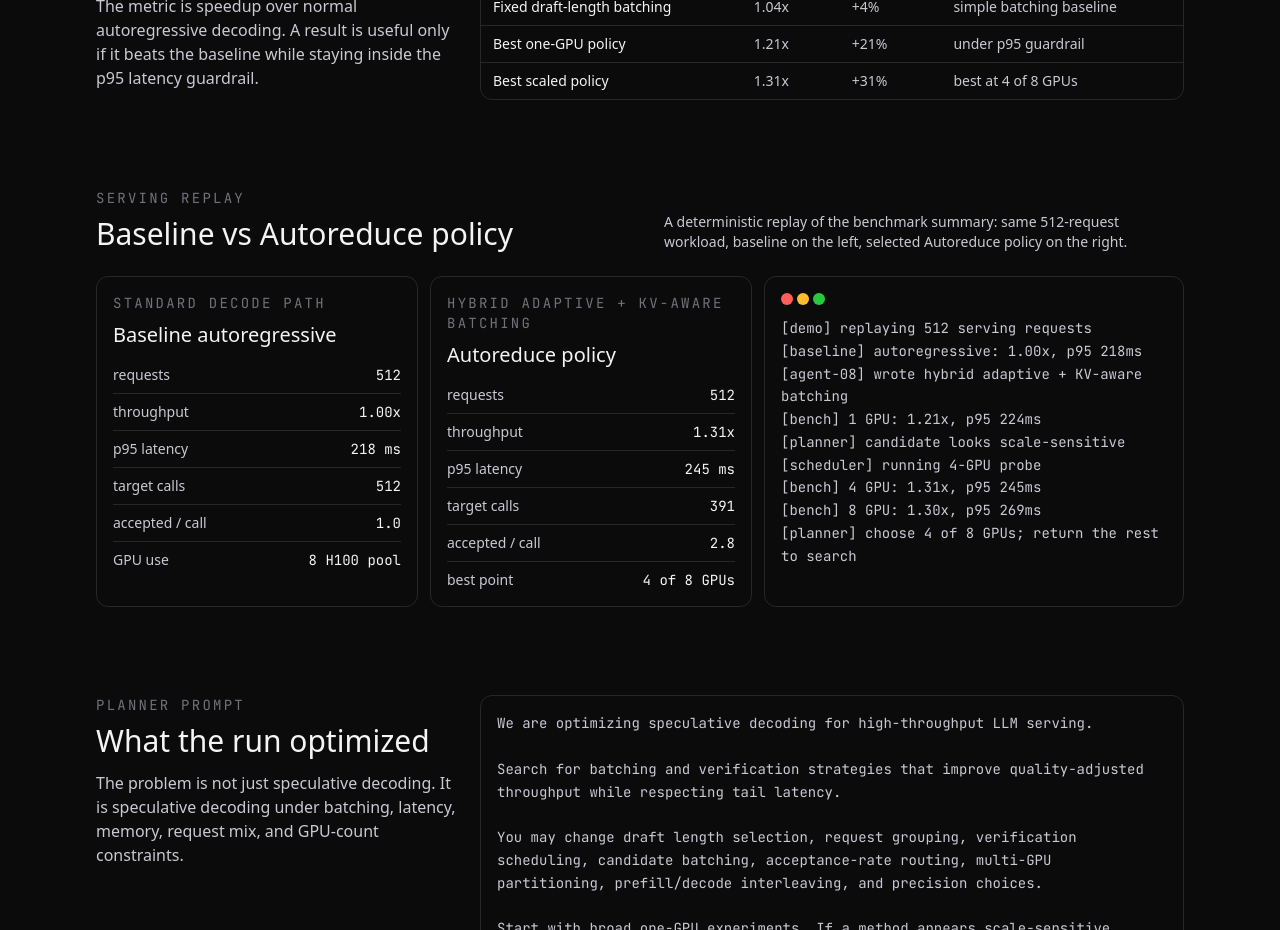
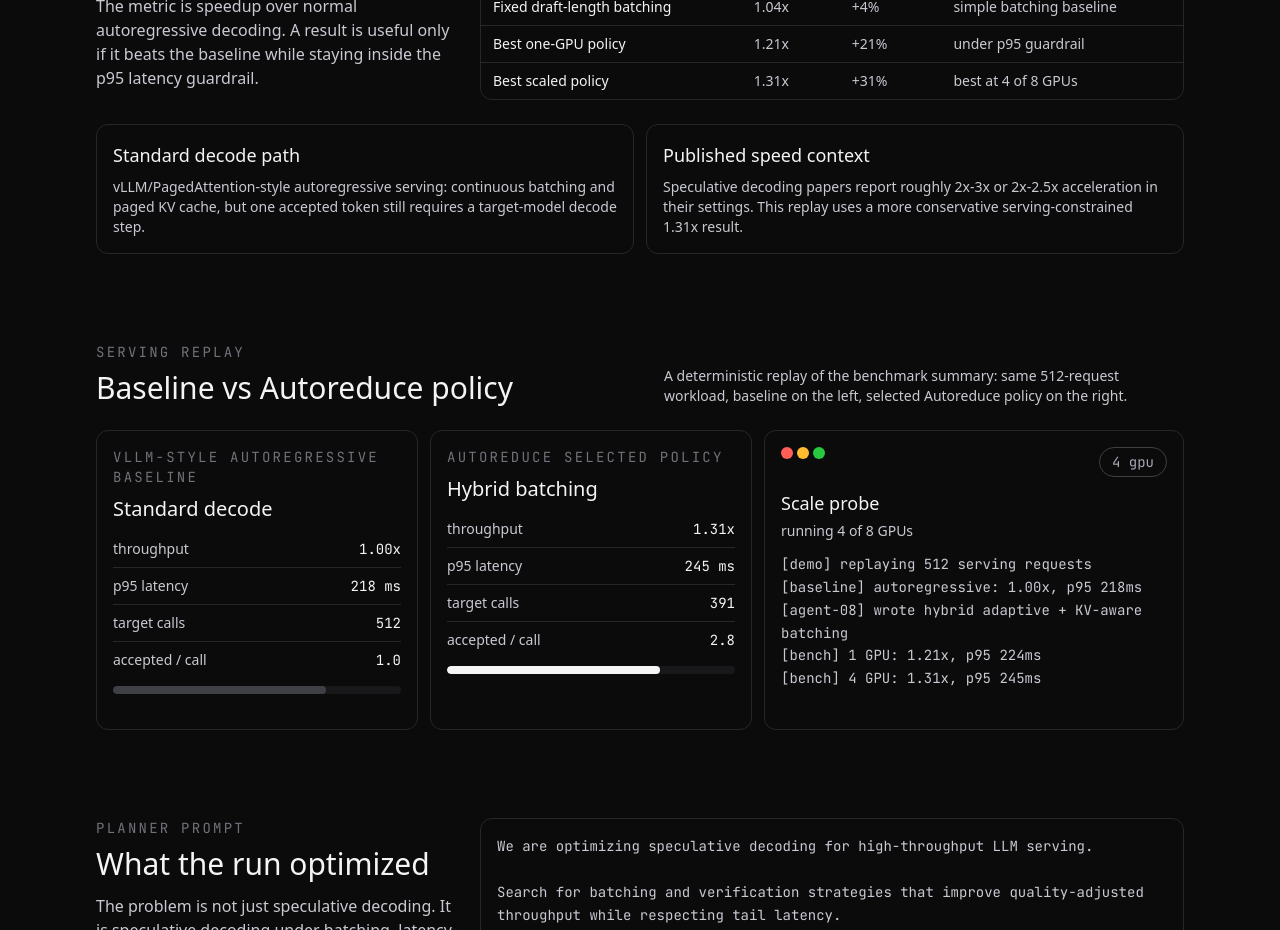
Before and after one commit to vishruthb/autoreduce, a Next.js app in the folder web/: page /case-studies/speculative-decoding in a window 1280 px wide. Shown: the part 780-1710 px from the top of the page. Built offline with nearby package versions, Linux system fonts and the light colour scheme.

Commit message:
Animate speculative decoding replay

```diff
--- a/web/app/case-studies/speculative-decoding/page.tsx
+++ b/web/app/case-studies/speculative-decoding/page.tsx
@@ -1,6 +1,7 @@
 import type { Metadata } from "next";
 import Link from "next/link";
 import { TrafficLights } from "@/components/ui/TrafficLights";
+import { SpeculativeServingReplay } from "@/components/case-studies/SpeculativeServingReplay";
 
 export const metadata: Metadata = {
   title: "Case studies - autoreduce",
@@ -144,43 +145,15 @@ const BASELINES = [
   ["Best scaled policy", "1.31x", "+31%", "best at 4 of 8 GPUs"],
 ];
 
-const REPLAY_METRICS = [
-  {
-    title: "Baseline autoregressive",
-    subtitle: "standard decode path",
-    rows: [
-      ["requests", "512"],
-      ["throughput", "1.00x"],
-      ["p95 latency", "218 ms"],
-      ["target calls", "512"],
-      ["accepted / call", "1.0"],
-      ["GPU use", "8 H100 pool"],
-    ],
-  },
-  {
-    title: "Autoreduce policy",
-    subtitle: "hybrid adaptive + KV-aware batching",
-    rows: [
-      ["requests", "512"],
-      ["throughput", "1.31x"],
-      ["p95 latency", "245 ms"],
-      ["target calls", "391"],
-      ["accepted / call", "2.8"],
-      ["best point", "4 of 8 GPUs"],
-    ],
-  },
-];
-
-const REPLAY_LOG = [
-  "[demo] replaying 512 serving requests",
-  "[baseline] autoregressive: 1.00x, p95 218ms",
-  "[agent-08] wrote hybrid adaptive + KV-aware batching",
-  "[bench] 1 GPU: 1.21x, p95 224ms",
-  "[planner] candidate looks scale-sensitive",
-  "[scheduler] running 4-GPU probe",
-  "[bench] 4 GPU: 1.31x, p95 245ms",
-  "[bench] 8 GPU: 1.30x, p95 269ms",
-  "[planner] choose 4 of 8 GPUs; return the rest to search",
+const CONTEXT = [
+  [
+    "Standard decode path",
+    "vLLM/PagedAttention-style autoregressive serving: continuous batching and paged KV cache, but one accepted token still requires a target-model decode step.",
+  ],
+  [
+    "Published speed context",
+    "Speculative decoding papers report roughly 2x-3x or 2x-2.5x acceleration in their settings. This replay uses a more conservative serving-constrained 1.31x result.",
+  ],
 ];
 
 const SOURCES = [
@@ -280,37 +253,6 @@ function ComparisonTable({
   );
 }
 
-function ServingReplay() {
-  return (
-    <div className="grid gap-md lg:grid-cols-[minmax(0,1fr)_420px]">
-      <div className="grid gap-md md:grid-cols-2">
-        {REPLAY_METRICS.map((panel) => (
-          <article key={panel.title} className="rounded-lg border border-hairline bg-canvas p-lg">
-            <p className="font-mono text-code-sm uppercase tracking-[0.16em] text-mute">
-              {panel.subtitle}
-            </p>
-            <h3 className="mt-sm text-heading-md text-ink">{panel.title}</h3>
-            <div className="mt-lg space-y-sm">
-              {panel.rows.map(([label, value]) => (
-                <div key={label} className="flex items-center justify-between gap-md border-b border-hairline pb-sm last:border-b-0 last:pb-0">
-                  <span className="text-body-sm text-body">{label}</span>
-                  <span className="font-mono text-code-sm text-ink">{value}</span>
-                </div>
-              ))}
-            </div>
-          </article>
-        ))}
-      </div>
-      <div className="rounded-lg border border-hairline bg-canvas p-lg">
-        <TrafficLights />
-        <pre className="mt-md overflow-x-auto whitespace-pre-wrap font-mono text-code-sm leading-relaxed text-body">
-          {REPLAY_LOG.join("\n")}
-        </pre>
-      </div>
-    </div>
-  );
-}
-
 export default function CaseStudiesPage() {
   return (
     <div className="mx-auto flex min-h-[calc(100vh-56px)] max-w-dash flex-col px-lg">
@@ -369,6 +311,15 @@ export default function CaseStudiesPage() {
           <ComparisonTable rows={BASELINES} />
         </section>
 
+        <section className="mt-xl grid gap-md lg:grid-cols-2">
+          {CONTEXT.map(([title, body]) => (
+            <article key={title} className="rounded-lg border border-hairline bg-canvas p-lg">
+              <h3 className="text-heading-sm text-ink">{title}</h3>
+              <p className="mt-sm text-body-sm text-body">{body}</p>
+            </article>
+          ))}
+        </section>
+
         <section className="mt-section">
           <div className="mb-xl flex flex-col justify-between gap-md md:flex-row md:items-end">
             <div>
@@ -382,7 +333,7 @@ export default function CaseStudiesPage() {
               on the left, selected Autoreduce policy on the right.
             </p>
           </div>
-          <ServingReplay />
+          <SpeculativeServingReplay />
         </section>
 
         <section className="mt-section grid gap-xl lg:grid-cols-[360px_minmax(0,1fr)]">
--- /dev/null
+++ b/web/components/case-studies/SpeculativeServingReplay.tsx
@@ -0,0 +1,142 @@
+"use client";
+
+import { useEffect, useMemo, useState } from "react";
+import { TrafficLights } from "@/components/ui/TrafficLights";
+
+const STEPS = [
+  {
+    label: "baseline",
+    title: "Baseline autoregressive",
+    status: "replaying standard decode",
+    progress: 18,
+    baseline: { throughput: "1.00x", p95: "218 ms", targetCalls: "512", accepted: "1.0" },
+    autoreduce: { throughput: "-", p95: "-", targetCalls: "-", accepted: "-" },
+    log: "[baseline] autoregressive: 1.00x, p95 218ms",
+  },
+  {
+    label: "agent",
+    title: "Agent writes method",
+    status: "hybrid adaptive + KV-aware batching",
+    progress: 34,
+    baseline: { throughput: "1.00x", p95: "218 ms", targetCalls: "512", accepted: "1.0" },
+    autoreduce: { throughput: "drafting", p95: "-", targetCalls: "-", accepted: "-" },
+    log: "[agent-08] wrote hybrid adaptive + KV-aware batching",
+  },
+  {
+    label: "1 gpu",
+    title: "One-GPU probe",
+    status: "first sealed measurement",
+    progress: 52,
+    baseline: { throughput: "1.00x", p95: "218 ms", targetCalls: "512", accepted: "1.0" },
+    autoreduce: { throughput: "1.21x", p95: "224 ms", targetCalls: "423", accepted: "2.3" },
+    log: "[bench] 1 GPU: 1.21x, p95 224ms",
+  },
+  {
+    label: "4 gpu",
+    title: "Scale probe",
+    status: "running 4 of 8 GPUs",
+    progress: 74,
+    baseline: { throughput: "1.00x", p95: "218 ms", targetCalls: "512", accepted: "1.0" },
+    autoreduce: { throughput: "1.31x", p95: "245 ms", targetCalls: "391", accepted: "2.8" },
+    log: "[bench] 4 GPU: 1.31x, p95 245ms",
+  },
+  {
+    label: "8 gpu",
+    title: "Eight-GPU check",
+    status: "latency starts to miss",
+    progress: 88,
+    baseline: { throughput: "1.00x", p95: "218 ms", targetCalls: "512", accepted: "1.0" },
+    autoreduce: { throughput: "1.30x", p95: "269 ms", targetCalls: "394", accepted: "2.8" },
+    log: "[bench] 8 GPU: 1.30x, p95 269ms",
+  },
+  {
+    label: "decision",
+    title: "Planner decision",
+    status: "choose 4 of 8, keep searching",
+    progress: 100,
+    baseline: { throughput: "1.00x", p95: "218 ms", targetCalls: "512", accepted: "1.0" },
+    autoreduce: { throughput: "1.31x", p95: "245 ms", targetCalls: "391", accepted: "2.8" },
+    log: "[planner] choose 4 of 8 GPUs; return the rest to search",
+  },
+];
+
+function MetricRows({
+  rows,
+}: {
+  rows: Record<"throughput" | "p95" | "targetCalls" | "accepted", string>;
+}) {
+  return (
+    <div className="mt-lg space-y-sm">
+      <Metric label="throughput" value={rows.throughput} />
+      <Metric label="p95 latency" value={rows.p95} />
+      <Metric label="target calls" value={rows.targetCalls} />
+      <Metric label="accepted / call" value={rows.accepted} />
+    </div>
+  );
+}
+
+function Metric({ label, value }: { label: string; value: string }) {
+  return (
+    <div className="flex items-center justify-between gap-md border-b border-hairline pb-sm last:border-b-0 last:pb-0">
+      <span className="text-body-sm text-body">{label}</span>
+      <span className="font-mono text-code-sm text-ink">{value}</span>
+    </div>
+  );
+}
+
+export function SpeculativeServingReplay() {
+  const [index, setIndex] = useState(0);
+  const step = STEPS[index];
+  const logs = useMemo(() => STEPS.slice(0, index + 1).map((item) => item.log), [index]);
+
+  useEffect(() => {
+    const timer = window.setInterval(() => {
+      setIndex((current) => (current + 1) % STEPS.length);
+    }, 1700);
+    return () => window.clearInterval(timer);
+  }, []);
+
+  return (
+    <div className="grid gap-md lg:grid-cols-[minmax(0,1fr)_420px]">
+      <div className="grid gap-md md:grid-cols-2">
+        <article className="rounded-lg border border-hairline bg-canvas p-lg">
+          <p className="font-mono text-code-sm uppercase tracking-[0.16em] text-mute">
+            vLLM-style autoregressive baseline
+          </p>
+          <h3 className="mt-sm text-heading-md text-ink">Standard decode</h3>
+          <MetricRows rows={step.baseline} />
+          <div className="mt-lg h-[8px] overflow-hidden rounded-full bg-surface-soft">
+            <div className="h-full rounded-full bg-hairline-strong" style={{ width: `${Math.min(step.progress, 92)}%` }} />
+          </div>
+        </article>
+
+        <article className="rounded-lg border border-hairline bg-canvas p-lg">
+          <p className="font-mono text-code-sm uppercase tracking-[0.16em] text-mute">
+            autoreduce selected policy
+          </p>
+          <h3 className="mt-sm text-heading-md text-ink">Hybrid batching</h3>
+          <MetricRows rows={step.autoreduce} />
+          <div className="mt-lg h-[8px] overflow-hidden rounded-full bg-surface-soft">
+            <div className="h-full rounded-full bg-primary transition-[width] duration-500" style={{ width: `${step.progress}%` }} />
+          </div>
+        </article>
+      </div>
+
+      <div className="rounded-lg border border-hairline bg-canvas p-lg">
+        <div className="flex items-start justify-between gap-md">
+          <TrafficLights />
+          <span className="rounded-full border border-hairline-strong px-md py-xs font-mono text-code-sm text-charcoal">
+            {step.label}
+          </span>
+        </div>
+        <div className="mt-md">
+          <h3 className="text-heading-sm text-ink">{step.title}</h3>
+          <p className="mt-xs text-body-sm text-body">{step.status}</p>
+        </div>
+        <pre className="mt-md min-h-[160px] overflow-x-auto whitespace-pre-wrap font-mono text-code-sm leading-relaxed text-body">
+          {["[demo] replaying 512 serving requests", ...logs].join("\n")}
+        </pre>
+      </div>
+    </div>
+  );
+}
```
